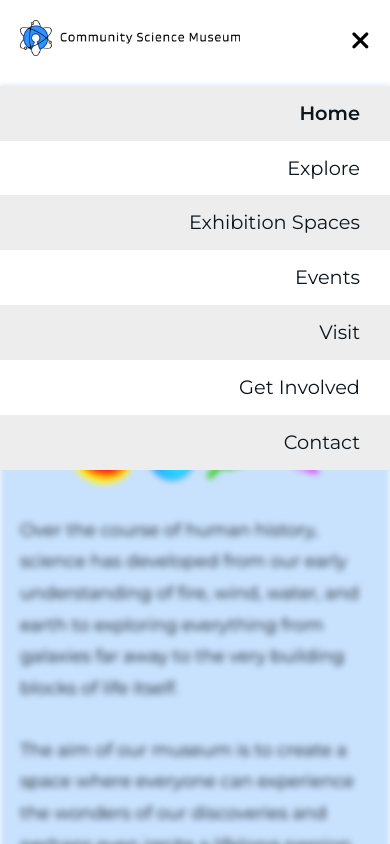
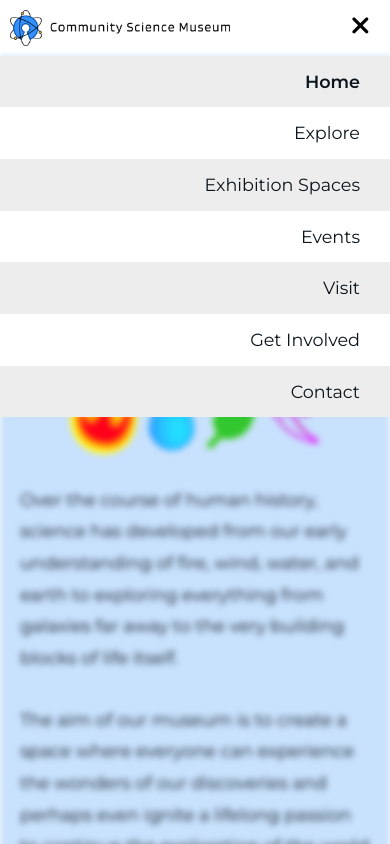
Before and after one commit to Lilleberg/semproj1-portfolio, a plain HTML site: page index.html in a window 390 px wide. Both pictures are taken after a click on the button 361 px from the left and 42 px from the top of the page. Shown: the top 844 px of the page. Drawn offline with Linux system fonts and the light colour scheme; a web font is replaced by a local one.

Commit message:
fixed header

```diff
--- a/css/imports/global_medium_screen.css
+++ b/css/imports/global_medium_screen.css
@@ -18,7 +18,8 @@
 
   .logo {
     width: 60%;
-    margin: 20px auto;
+    margin: 0;
+    padding: 10px 0 0 10px;
   }
 
   #hamburger-menu {
--- a/css/imports/global_small_screen.css
+++ b/css/imports/global_small_screen.css
@@ -1,7 +1,6 @@
 @media only screen and (max-width: 500px) {
   .logo {
     width: 220px;
-    margin: 10px;
   }
 
   .navbar {
@@ -14,6 +13,10 @@
 
   .fa-times {
     font-size: 1.6rem;
+  }
+
+  .navbar li {
+    font-size: 1rem;
   }
 
   /*footer*/
```
